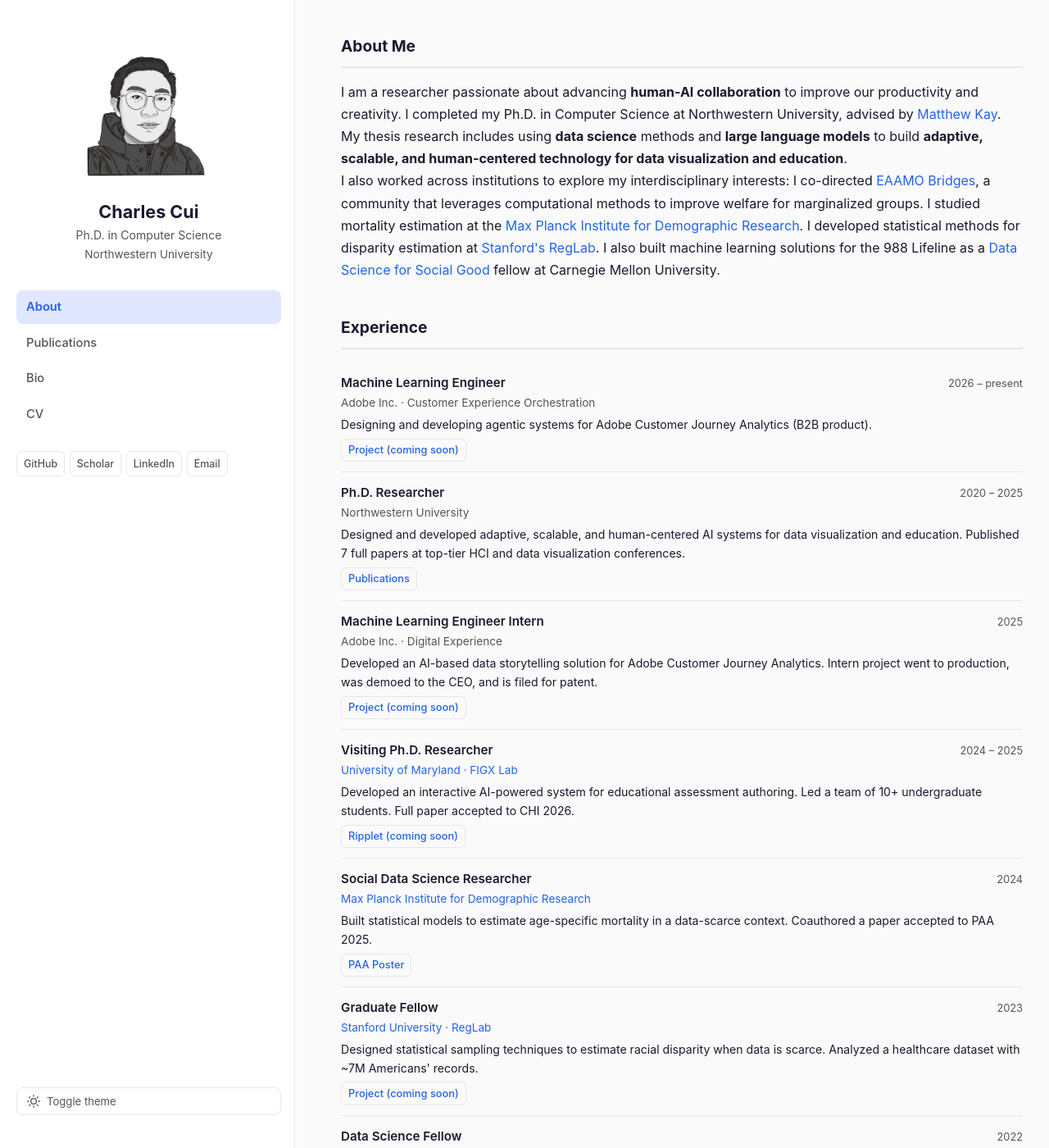
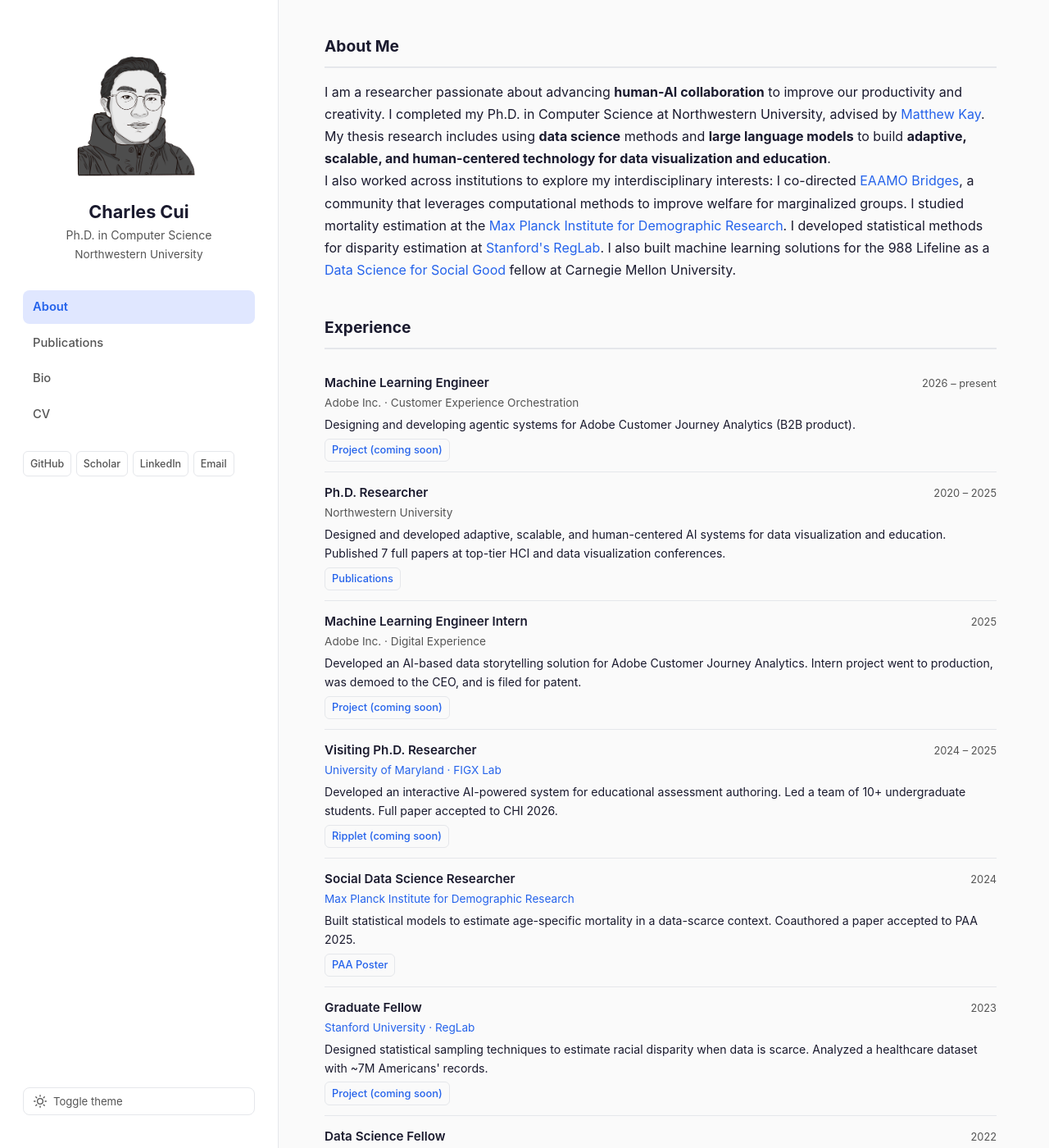
Before and after one commit to digital-flaneur/digital-flaneur.github.io, a Jekyll site: the page built from _pages/about.md, in a window 1280 px wide and 1400 px high. Shown: the whole window at 82% size. Built offline with Jekyll 4.4.1, drawn with Linux system fonts in a browser that asks for light colours.

Commit message:
Adjust sidebar padding and content width for better spacing
Increase sidebar inner padding, set content max-width to 1020px,
and add more right padding for balanced whitespace.

Co-Authored-By: Claude Opus 4.6 <noreply@anthropic.com>

```diff
--- a/assets/css/style.css
+++ b/assets/css/style.css
@@ -61,8 +61,8 @@ img { max-width: 100%; height: auto; }
 
 /* --- Sidebar --- */
 .sidebar {
-  width: 360px;
-  min-width: 360px;
+  width: 340px;
+  min-width: 340px;
   background: var(--bg-sidebar);
   border-right: 1px solid var(--border);
   position: sticky;
@@ -73,7 +73,7 @@ img { max-width: 100%; height: auto; }
 }
 
 .sidebar-inner {
-  padding: 2.5rem 1rem 2.5rem 1.25rem;
+  padding: 2.5rem 1.75rem;
   display: flex;
   flex-direction: column;
   height: 100%;
@@ -304,7 +304,8 @@ img { max-width: 100%; height: auto; }
 .main-content {
   flex: 1;
   min-width: 0;
-  padding: 2.5rem 2rem 3rem 3.5rem;
+  padding: 2.5rem 4rem 3rem 3.5rem;
+  max-width: 1020px;
 }
 
 /* --- Bio intro (About page) --- */
```
